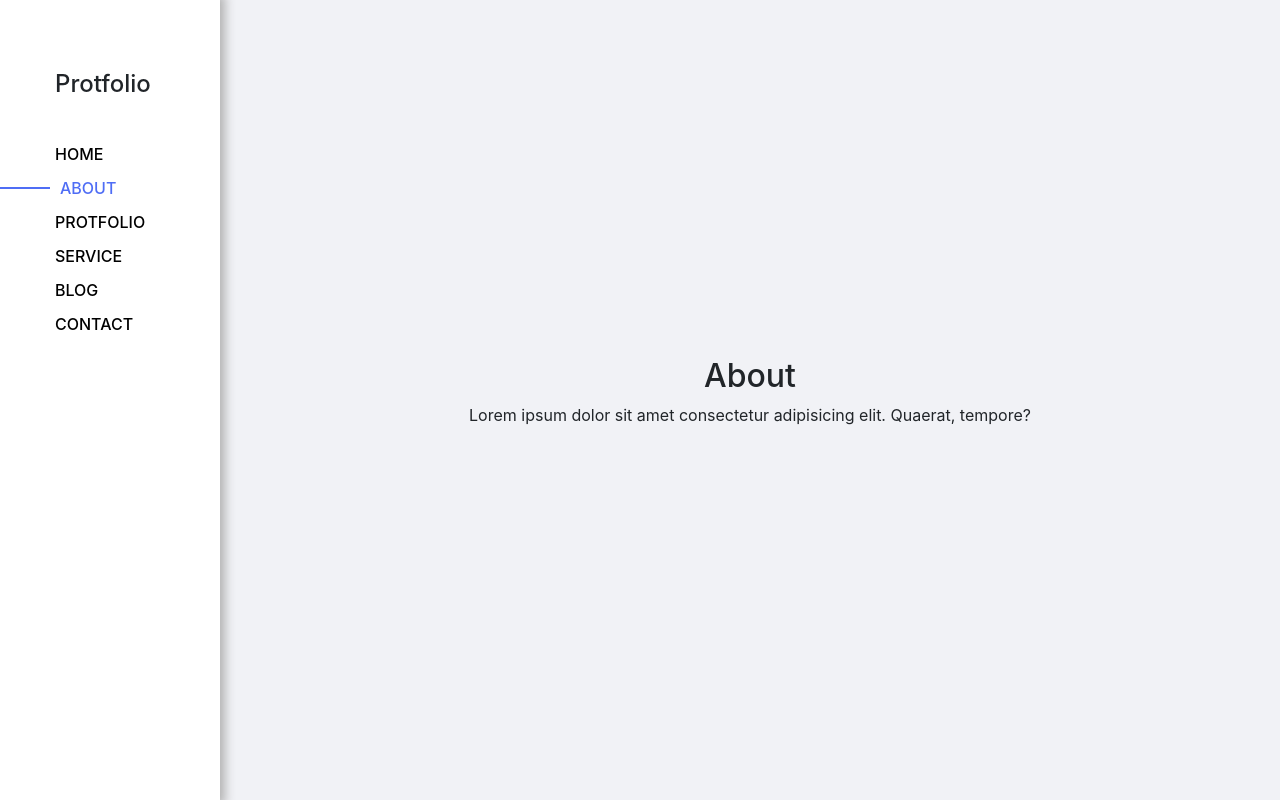
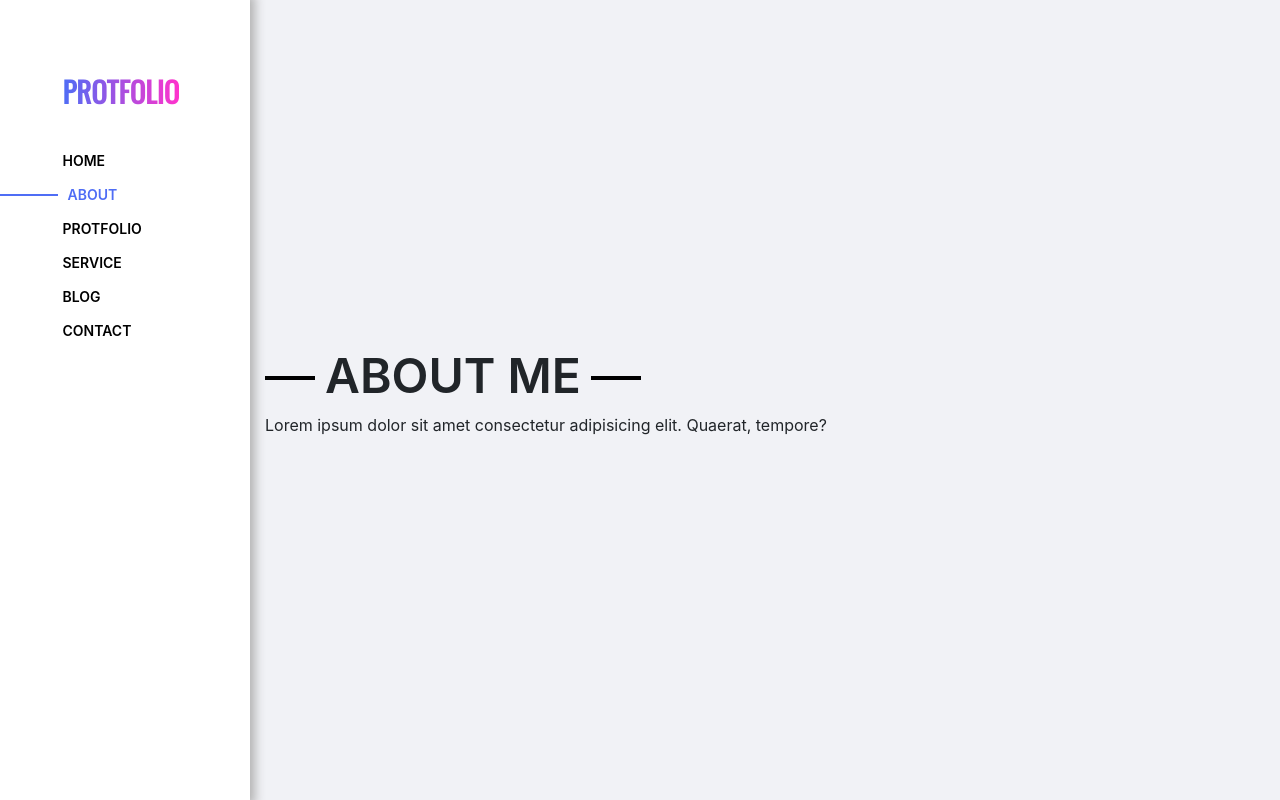
Before and after one commit to 4-Shamim/web, a plain HTML site: page Sidebar-with-side-content/index.html in a window 1280 px wide. Both pictures are taken after a click on the link "ABOUT". Drawn offline with nearby package versions, Linux system fonts and the light colour scheme.

Commit message:
fixed auto height at positioned page

```diff
--- a/Sidebar-with-side-content/css/style.css
+++ b/Sidebar-with-side-content/css/style.css
@@ -1,6 +1,6 @@
 /*=============== Import Font =============*/
 @import url('https://fonts.googleapis.com/css?family=Nosifer');
-
+@import url('https://fonts.googleapis.com/css?family=Oswald');
 
 /*============ Body ================*/
 body {
@@ -60,13 +60,24 @@ body {
 /* ============= Menu Or Sidebar =========== */
 .menu-area {
     position: fixed;
-    width: 220px;
+    width: 250px;
     min-height: 100vh;
     top: 0;
     left: 0;
     box-shadow: 0 0 10px 5px #b1b1b1;
     background-color: #ffffff;
     z-index: 10;
+}
+.menu-area .logo a {
+    font-family: 'Oswald', sans-serif;
+    font-size: 1.8rem;
+    text-transform: uppercase;
+    font-weight: 600;
+    text-decoration: none;
+    background: linear-gradient(to right, #4f6df5 0%, #ff33cc 100%);
+    -webkit-background-clip: text;
+    background-clip: text;
+	-webkit-text-fill-color: transparent;
 }
 .nav-menu {
     display: block;
@@ -86,8 +97,8 @@ body {
     position: relative;
     display: inline-block;
     color: #000000;
-    font-weight: 500;
-    font-size: 16px;
+    font-weight: 600;
+    font-size: 14px;
     text-transform: uppercase;
     text-decoration: none;
     -webkit-transition: all .3s ease;
@@ -97,12 +108,12 @@ body {
 .nav-menu ul li a::before {
     content: "";
     display: block;
-    width: 50px;
+    width: 60px;
     height: 2px;
     background-color: #4f6df5;
     position: absolute;
     top: 50%;
-    left: -106px;
+    left: -124px;
     -webkit-transform: translateY(-50%);
     transform: translateY(-50%);
     -webkit-transition: all .3s ease;
@@ -114,7 +125,7 @@ body {
     color: #4f6df5;
 }
 .nav-menu ul li a:hover::before {
-    left: -55px;
+    left: -65px;
 }
 
 .nav-menu ul li a.active {
@@ -122,14 +133,16 @@ body {
     color: #4f6df5;
 }
 .nav-menu ul li a.active::before {
-    left: -55px;
+    left: -65px;
 }
 /* ============= Page Wrapper && Layout ============ */
 .page-wrapper {
     display: grid;
-    grid-template-columns: 220px 1fr;
+    grid-template-columns: 250px 1fr;
     grid-template-areas:
         ". sub-page";
+    width: 100%;
+    height: 100%;
 }
 .sub-page {
     grid-area: sub-page;
@@ -138,23 +151,54 @@ body {
 /* ============ Section && Page ========== */
 .sub-page {
     position: relative;
-    overflow: hidden;
     width: 100%;
-    min-height: 100vh;
+    height: 100%;
 }
 .page {
     position: absolute;
     overflow: hidden;
     width: 100%;
-    height: 100%;
+    height: 0;
     top: 0;
     left: 0;
     background-color: #f1f2f6;
     visibility: hidden;
     opacity: 0;
-    -webkit-transition: all 1s ease-in;
-    transition: all 1s ease;
+    -webkit-transition: all 1.5s ease-in;
+    transition: all 1.5s ease;
 }
+.page-content {
+    width: 100%;
+    min-height: 100vh;
+    padding: 100px 0;
+}
+.page-title .title-text{
+    display: inline-block;
+    position: relative;
+    text-transform: uppercase;
+    font-size: 3rem;
+    font-weight: 600;
+    padding: 0 60px;
+}
+.page-title .title-text::before {
+    content: "";
+    position: absolute;
+    width: 50px;
+    height: 4px;
+    background-color: #000000;
+    top: 50%;
+    left: 0;
+}
+.page-title .title-text::after {
+    content: "";
+    position: absolute;
+    width: 50px;
+    height: 4px;
+    background-color: #000000;
+    top: 50%;
+    right: 0;
+}
+
 /* ============= Specific Page ================*/
 
 /* .page-home {
@@ -184,8 +228,9 @@ body {
 } */
 
 .current-page {
+    height: auto;
+    opacity: 1;
     visibility: visible;
-    opacity: 1;
 }
 
 /*=============== Home Section ===============*/
@@ -225,6 +270,13 @@ body {
 }
 
 /*============== About Section ==============*/
+.about-content  {
+    overflow: hidden;
+}
+
+
+/*============== Protfolio Section ============*/
+
 
 /*============== Service Section ==============*/
 .service-content {
@@ -233,6 +285,6 @@ body {
 .service-box {
     overflow: hidden;
     height: 320px;
-    margin: 10px 0;
+    margin: 15px 0;
     background-color: #ddd;
 }
--- a/Sidebar-with-side-content/index.html
+++ b/Sidebar-with-side-content/index.html
@@ -27,7 +27,7 @@
   <div class="menu-area">
     <nav class="nav-menu">
       <div class="logo">
-        <h4>Protfolio</h4>
+        <a href="" class="logo-link">Protfolio</a>
       </div>
       <ul>
         <li><a class="active" href="#home">Home</a></li>
@@ -44,7 +44,8 @@
   <main class="page-wrapper">
     <div class="sub-page">
       <!----------- Home Section ----------->
-      <section class="d-flex page page-home current-page" id="home">
+      <section class="page page-home current-page" id="home">
+        <div class="d-flex page-content">
           <div class="container align-self-center">
             <div class="home-content">
               <div class="personal-details text-center">
@@ -65,14 +66,18 @@
               </div>
             </div>
           </div>
+        </div>
       </section>
 
       <!------------- About Section ------------>
-      <section class="d-flex page page-about" id="about">
+      <section class="page page-about" id="about">
+        <div class="d-flex page-content">
           <div class="container align-self-center">
-          <div class="about-content text-center">
+            <div class="about-content">
+              <div class="page-title">
+                <h1 class="title-text">About Me</h1>
+              </div>
               <div class="about-details">
-              <h2 class="text-capitlize">About</h2>
                 <p>
                   Lorem ipsum dolor sit
                   amet consectetur adipisicing elit.
@@ -81,14 +86,17 @@
               </div>
             </div>
           </div>
+        </div>
       </section>
 
       <!------------ Protfolio ------------->
-      <section class="d-flex page page-protfolio" id="protfolio">
+      <section class="page page-protfolio" id="protfolio">
+        <div class="d-flex page-content">
           <div class="container align-self-center">
             <div class="protfolio-content text-center">
-            <div class="protfolio-details">
-              <h2 class="text-capitalize">protfolio</h2>
+              <div class="page-title">
+                <h2 class="title-text">protfolio</h2>
+              </div>
               <p>
                 Lorem ipsum dolor sit
                 amet consectetur adipisicing elit.
@@ -99,11 +107,12 @@
         </div>
       </section>
       <!------------ Service ------------->
-      <section class="d-flex page page-service" id="service">
+      <section class="page page-service" id="service">
+        <div class="d-flex page-content">
           <div class="container align-self-center">
             <div class="service-content">
-            <div class="service-header text-center">
-              <h2 class="text-capitalize">Service</h2>
+              <div class="page-title text-center">
+                <h1 class="title-text">Service</h1>
               </div>
               <div class="service-details">
                 <div class="row">
@@ -135,14 +144,17 @@
               </div>
             </div>
           </div>
+        </div>
       </section>
 
       <!--------------- Blog --------------->
-      <section class="d-flex page page-blog" id="blog">
+      <section class="page page-blog" id="blog">
+        <div class="d-flex page-content">
           <div class="container align-self-center">
             <div class="blog-content text-center">
-            <div class="blog-details">
-              <h2 class="text-capitalize">blog</h2>
+              <div class="page-title">
+                <h2 class="title-text">blog</h2>
+              </div>
               <p>
                 Lorem ipsum dolor sit
                 amet consectetur adipisicing elit.
@@ -154,11 +166,13 @@
       </section>
 
       <!--------------- Contact --------------->
-      <section class="d-flex page page-contact" id="contact">
+      <section class="page page-contact" id="contact">
+        <div class="d-flex page-content">
           <div class="container align-self-center">
             <div class="contact-content text-center">
-            <div class="contact-details">
-              <h2 class="text-capitalize">Contact</h2>
+              <div class="page-title">
+                <h2 class="title-text">Contact</h2>
+              </div>
               <p>
                 Lorem ipsum dolor sit
                 amet consectetur adipisicing elit.
```
Lines whose indentation alone changed are shown as unchanged.
